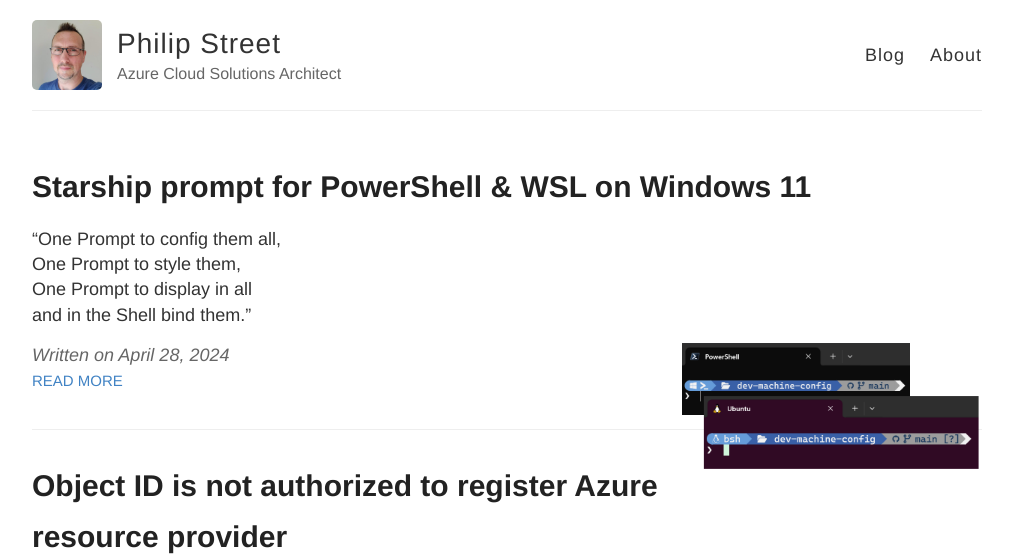
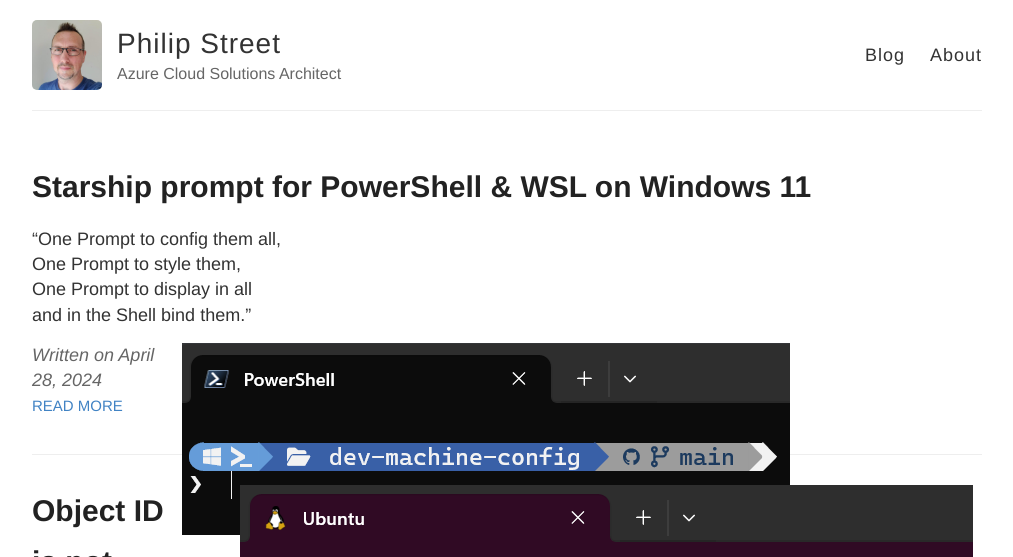
Before and after one commit to philipstreet/philipstreet.github.io, a Jekyll site: the page built from index.html, in a window 1280 px wide. Shown: the top 557 px of the page, without its empty margins (133-1146 px from the left). Built offline with Jekyll 4.4.1, drawn with Linux system fonts in a browser that asks for light colours; grey boxes are pictures that could not be loaded.

Commit message:
Image float right

```diff
--- a/index.html
+++ b/index.html
@@ -9,7 +9,7 @@
       <h1><a href="{{ site.baseurl }}{{ post.url }}">{{ post.title }}</a></h1>
 
       <div class="entry">
-        <div>{{ post.excerpt }}</div><div style="float: right; vertical-align: top; width: 300px;"><img alt="Small image from post" src="/images/{{ post.image }}"></div>
+        <div>{{ post.excerpt }}<img alt="Small image from post" src="/images/{{ post.image }}" style="float: right;"></div>
       </div>
       <div class="date">
         Written on {{ post.date | date: "%B %e, %Y" }}
```
